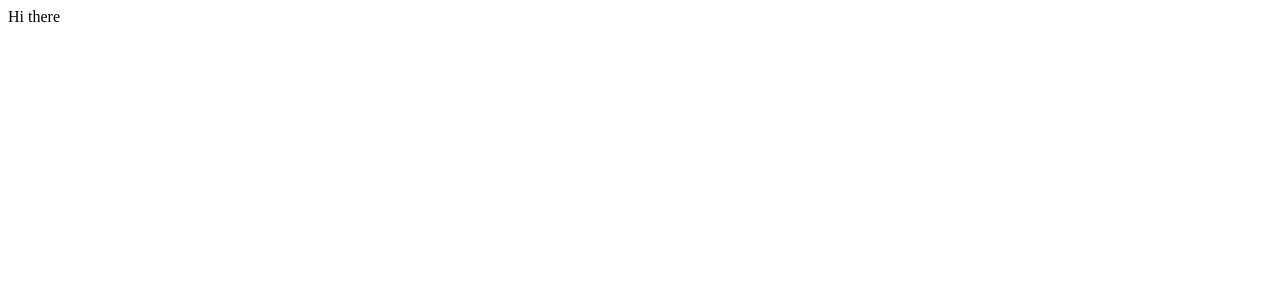
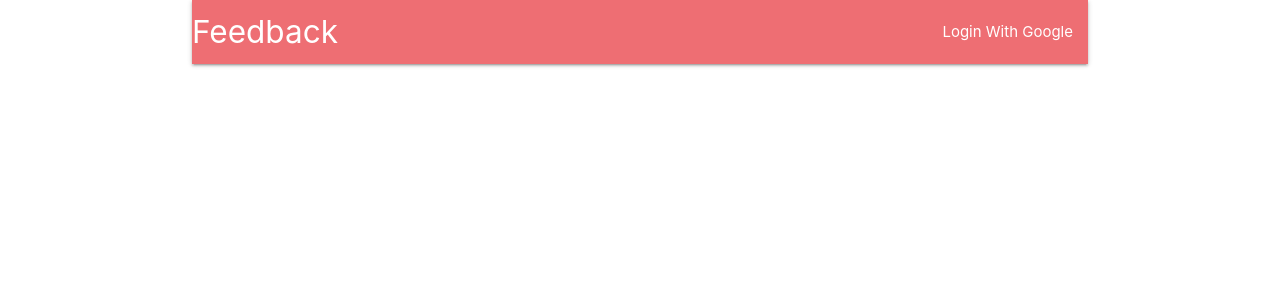
Before and after one commit to soriasayer/email-notification, a React (Create React App) app in the folder client/: page / in a window 1280 px wide. Shown: the top 300 px of the page. Built offline with nearby package versions, Linux system fonts and the light colour scheme.

Commit message:
styling the header component.

```diff
--- a/client/package.json
+++ b/client/package.json
@@ -7,6 +7,7 @@
     "@testing-library/react": "^11.1.0",
     "@testing-library/user-event": "^12.1.10",
     "http-proxy-middleware": "^1.0.6",
+    "materialize-css": "^1.0.0-rc.2",
     "react": "^17.0.1",
     "react-dom": "^17.0.1",
     "react-redux": "^7.2.2",
--- a/client/src/component/App.js
+++ b/client/src/component/App.js
@@ -1,9 +1,15 @@
 import React from 'react'
+import { BrowserRouter } from 'react-router-dom'
+import Header from './Header'
 
 const App = () => {
   return (
-    <div>
-      Hi there
+    <div className='container'>
+     <BrowserRouter>
+      <div>
+        <Header/>
+      </div>
+     </BrowserRouter>
     </div>
   )
 }
--- /dev/null
+++ b/client/src/component/Header.js
@@ -0,0 +1,16 @@
+import React from 'react'
+
+const Header = () => {
+  return (
+     <nav>
+      <div className="nav-wrapper">
+        <a href="#" className="left brand-logo">Feedback</a>
+        <ul id="nav-mobile" className="right">
+          <li><a>Login With Google</a></li>
+        </ul>
+      </div>
+    </nav>
+  )
+}
+
+export default Header
--- a/client/src/index.js
+++ b/client/src/index.js
@@ -1,3 +1,4 @@
+import 'materialize-css/dist/css/materialize.min.css'
 import React from 'react'
 import ReactDOM from 'react-dom'
 import { Provider } from 'react-redux'
```
Also changed, not shown: 2 other files (tests, documents, lock files or other folders).
